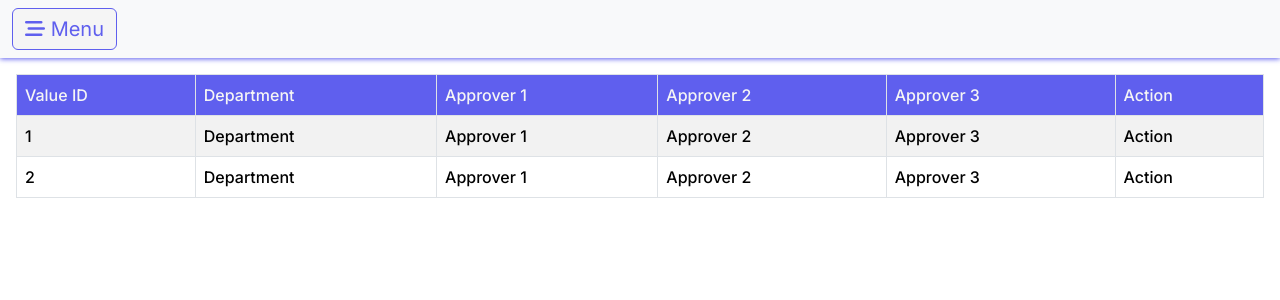
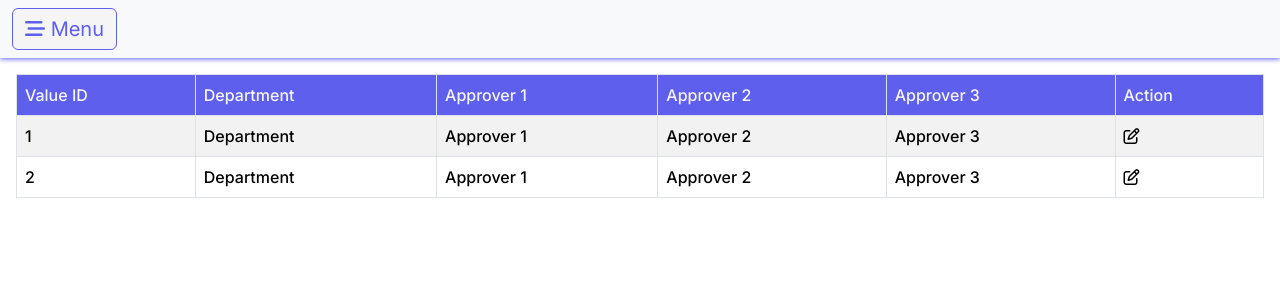
Before and after one commit to neo-omie/CMS-Demo, an Angular app in the folder Frontend/CMS/: page /masters/approval-matrix-contract in a window 1280 px wide. Shown: the top 300 px of the page. Built offline with nearby package versions, Linux system fonts and the light colour scheme.

Commit message:
approvel matrix screen modified

```diff
--- a/Frontend/CMS/src/app/components/approval-matrix-contract-screen/approval-matrix-contract-screen.component.html
+++ b/Frontend/CMS/src/app/components/approval-matrix-contract-screen/approval-matrix-contract-screen.component.html
@@ -17,7 +17,7 @@
             <td>Approver 1</td>
             <td>Approver 2</td>
             <td>Approver 3</td>
-            <td>Action</td>
+            <td><i class="fa-regular fa-pen-to-square" data-bs-toggle="modal" data-bs-target="#approval-matrix-contract-edit"></i></td>
         </tr>
         <tr>
             <td>2</td>
@@ -25,8 +25,25 @@
             <td>Approver 1</td>
             <td>Approver 2</td>
             <td>Approver 3</td>
-            <td>Action</td>
+            <td><i class="fa-regular fa-pen-to-square" data-bs-toggle="modal" data-bs-target="#approval-matrix-contract-edit"></i></td>
         </tr>
       </tbody>
     </table>
   </div>
+  <div class="modal fade" id="approval-matrix-contract-edit" data-bs-backdrop="static" data-bs-keyboard="false" tabindex="-1" aria-labelledby="staticBackdropLabel" aria-hidden="true">
+    <div class="modal-dialog modal-dialog-scrollable">
+      <div class="modal-content">
+        <div class="modal-header">
+          <h1 class="modal-title fs-5">Edit</h1>
+          <button type="button" class="btn-close" data-bs-dismiss="modal" aria-label="Close"></button>
+        </div>
+        <div class="modal-body">
+          ...
+        </div>
+        <div class="modal-footer">
+            <button type="button" class="btn">Save</button>
+            <button type="button" class="btn" data-bs-dismiss="modal">Cancel</button>
+        </div>
+      </div>
+    </div>
+  </div>
--- a/Frontend/CMS/src/app/components/auth/login/login.component.ts
+++ b/Frontend/CMS/src/app/components/auth/login/login.component.ts
@@ -28,7 +28,6 @@ export class LoginComponent {
         localStorage.setItem('token', response.token);
         localStorage.setItem('email', response.email);
         localStorage.setItem('name', response.name);
-        // alert('You are successfully logged in!');
         this.toast(TYPE.SUCCESS, true, 'Signed in successfully');
 
       }, error:(error) => {
@@ -41,7 +40,6 @@ export class LoginComponent {
           this.errorMsg = JSON.stringify(error.message);
           this.toast(TYPE.ERROR, true, error.message);
         }
-        // alert(this.errorMsg);
       }
     });
   }
```
Also changed, not shown: 1 other file (tests, documents, lock files or other folders).
